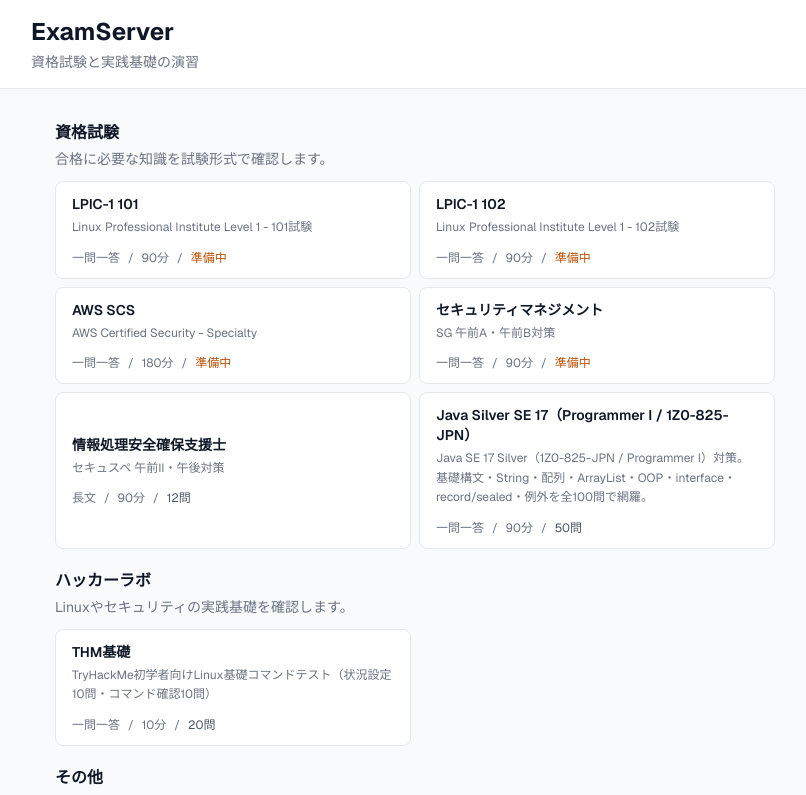
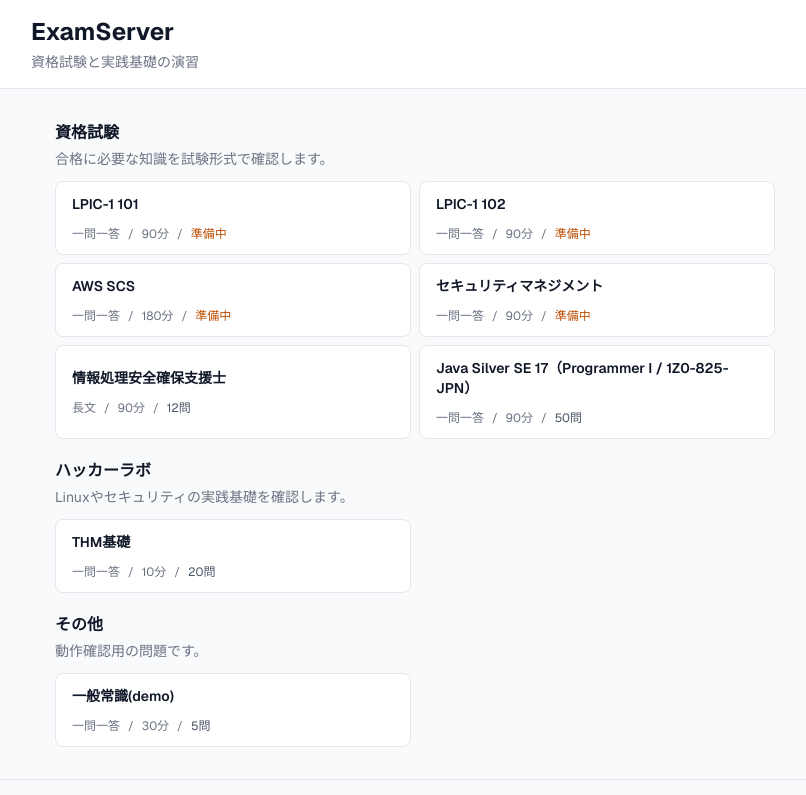
Before and after one commit to TakesSecHacLab-team/ExamServer, a Next.js app: page / in a window 1280 px wide. Shown: the top 795 px of the page, without its empty margins (225-1031 px from the left). Built offline with nearby package versions, Linux system fonts and the light colour scheme.

Commit message:
fix: avoid conflicting category counts

```diff
--- a/src/app/page.tsx
+++ b/src/app/page.tsx
@@ -8,7 +8,10 @@
  */
 export default function HomePage() {
   const categories = getCategories().map((category) => ({
-    ...category,
+    id: category.id,
+    name: category.name,
+    defaultStyle: category.defaultStyle,
+    timeLimit: category.timeLimit,
     questionCount: getAllQuestions(category.id).length,
   }));
 
--- a/src/components/CategorySelector.tsx
+++ b/src/components/CategorySelector.tsx
@@ -7,11 +7,15 @@
 
 import { useState } from "react";
 import Link from "next/link";
-import type { Category, CategoryProgress, QuestionStyle } from "@/types/exam";
+import type { CategoryProgress, QuestionStyle } from "@/types/exam";
 import { CATEGORY_DETAILS, CATEGORY_GROUPS } from "@/lib/category-details";
 import { loadCategoryProgress } from "@/lib/storage";
 
-interface CategoryWithCount extends Category {
+interface CategoryWithCount {
+  id: string;
+  name: string;
+  defaultStyle: QuestionStyle;
+  timeLimit: number;
   questionCount: number;
 }
 
@@ -180,9 +184,6 @@
       <span className="block text-sm font-semibold text-gray-900">
         {category.name}
       </span>
-      <span className="mt-1 block text-xs leading-relaxed text-gray-500">
-        {category.description}
-      </span>
       <span className="mt-3 flex flex-wrap items-center gap-2 text-xs text-gray-500">
         <span>{styleLabel(category.defaultStyle)}</span>
         <span aria-hidden="true">/</span>
```
